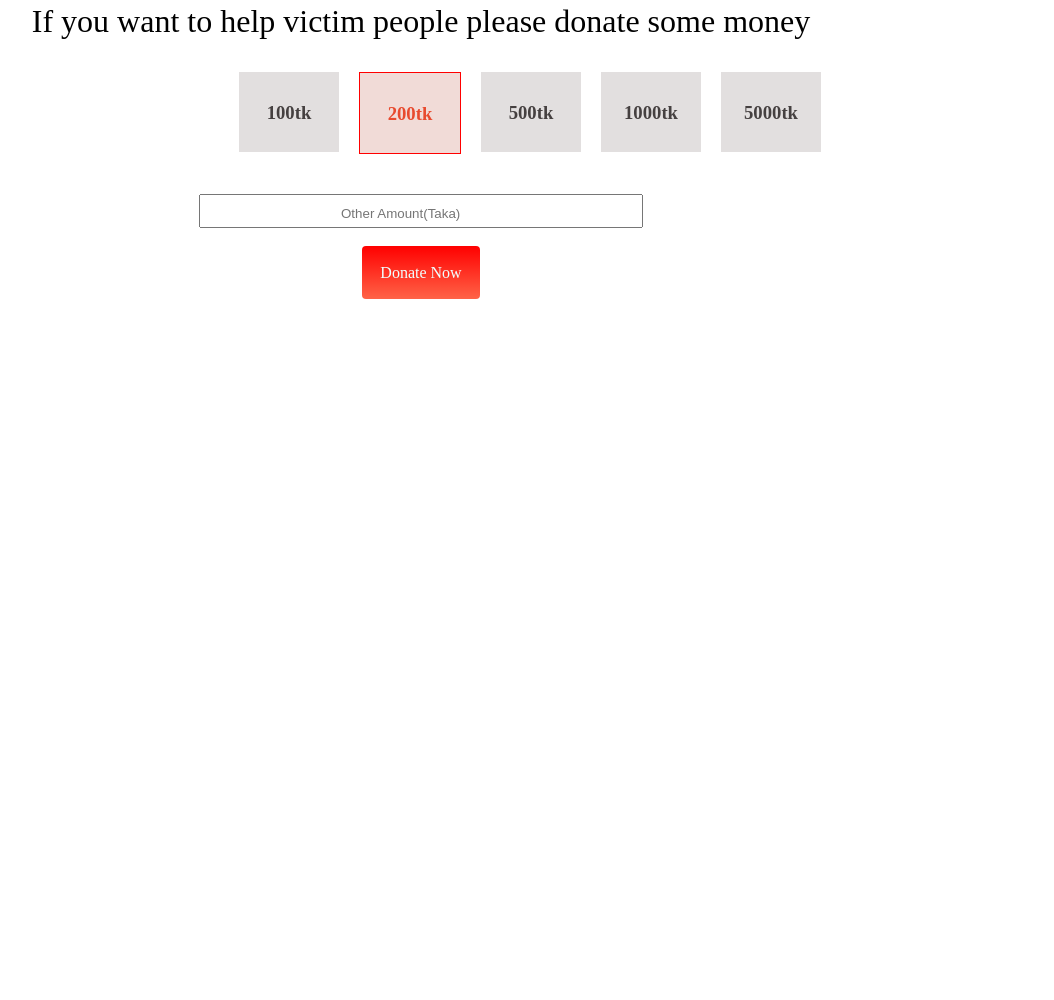
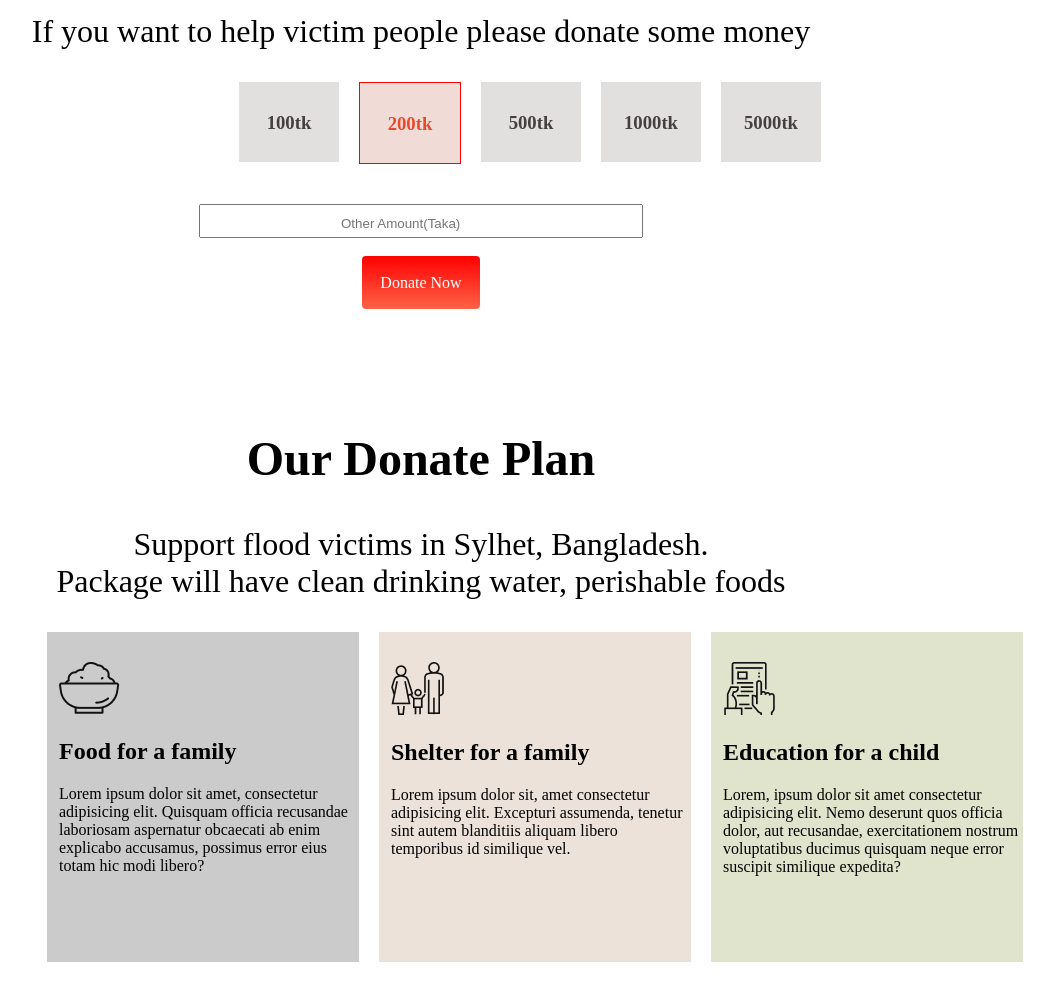
Before and after one commit to Sakib-Al-Shawon/Donate-Website, a plain HTML site: page index.html in a window 1280 px wide. Shown: the part 922-1922 px from the top of the page, without its empty margins (219-1273 px from the left). Before the commit the page ends 1244 px from the top, so only its background shows below. Drawn offline with Linux system fonts and the light colour scheme.

Commit message:
third commit

```diff
--- a/index.html
+++ b/index.html
@@ -39,6 +39,36 @@
             <a id="money-button" href="">Donate Now</a>
         </div>
     </section>
+
+    <section class="second">
+        <div class="donate-contain">
+            <h1>Our Donate Plan</h1>
+            <p>Support flood victims in Sylhet, Bangladesh.<br>Package will have clean drinking
+                water, perishable foods</p>
+        </div>
+
+        <div class="card-contain">
+            <div class="card1">
+                <img src="icons/food.png" alt="">
+                <h2>Food for a family</h2>
+                <p>Lorem ipsum dolor sit amet, consectetur adipisicing elit. Quisquam officia recusandae laboriosam
+                    aspernatur obcaecati ab enim explicabo accusamus, possimus error eius totam hic modi libero?</p>
+            </div>
+            <div class="card2">
+                <img src="icons/shelter.png" alt="">
+                <h2>Shelter for a family</h2>
+                <p>Lorem ipsum dolor sit, amet consectetur adipisicing elit. Excepturi assumenda, tenetur sint autem
+                    blanditiis aliquam libero temporibus id similique vel.</p>
+            </div>
+            <div class="card3">
+                <img src="icons/Frame-1.png" alt="">
+                <h2>Education for a child</h2>
+                <p>Lorem, ipsum dolor sit amet consectetur adipisicing elit. Nemo deserunt quos officia dolor, aut
+                    recusandae, exercitationem nostrum voluptatibus ducimus quisquam neque error suscipit similique
+                    expedita?</p>
+            </div>
+        </div>
+    </section>
 </body>
 
 </html>
--- a/style.css
+++ b/style.css
@@ -36,7 +36,7 @@ body {
 
 .second {
     text-align: center;
-    margin: 40px 0px;
+    margin: 50px 0px;
 }
 
 .donate-contain {
@@ -85,3 +85,36 @@ body {
     border-radius: 4px;
     font-family: serif;
 }
+
+.card-contain {
+    display: flex;
+    margin-left: 20%;
+}
+
+
+.card1 {
+    background-color: rgb(203, 203, 203);
+    height: 300px;
+    width: 300px;
+    padding: 30px 0px 0px 12px;
+    margin: 0px 10px;
+    text-align: left;
+}
+
+.card2 {
+    background-color: rgb(236, 226, 217);
+    height: 300px;
+    width: 300px;
+    padding: 30px 0px 0px 12px;
+    margin: 0px 10px;
+    text-align: left;
+}
+
+.card3 {
+    background-color: rgb(224, 228, 205);
+    height: 300px;
+    width: 300px;
+    padding: 30px 0px 0px 12px;
+    margin: 0px 10px;
+    text-align: left;
+}
```
